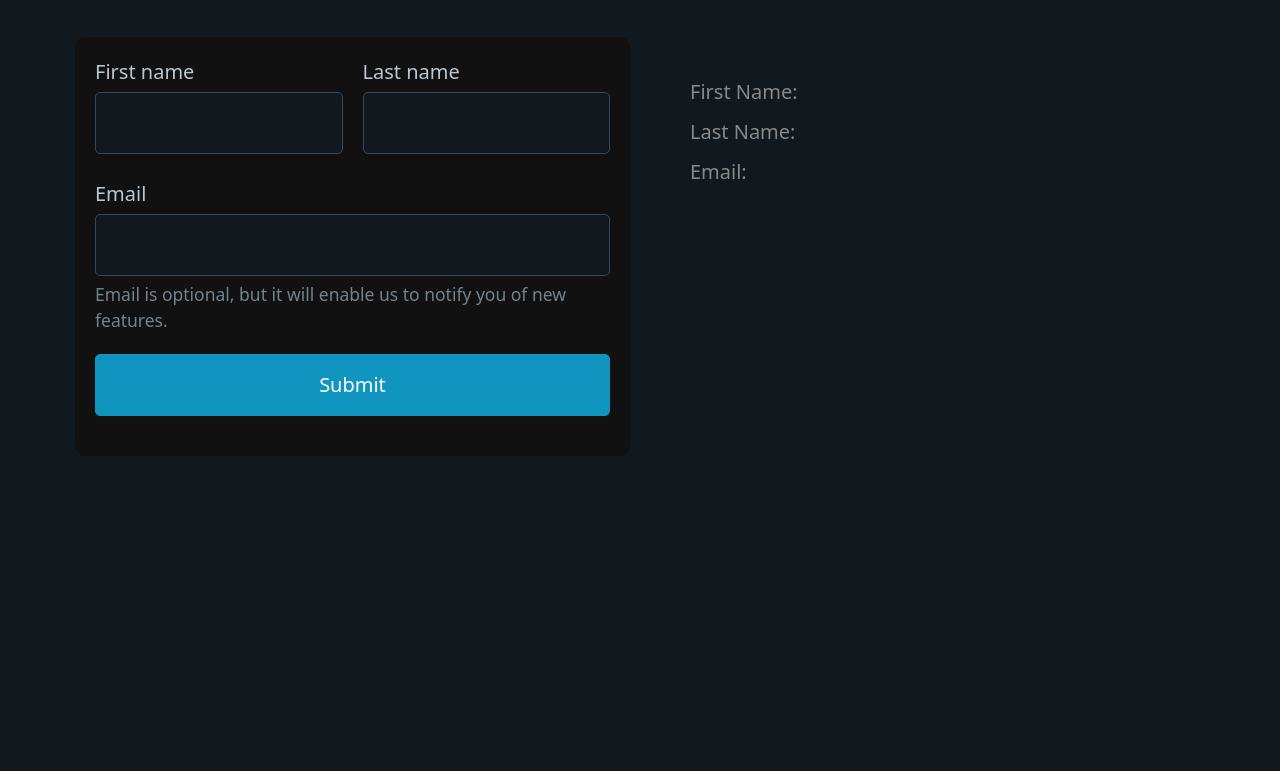
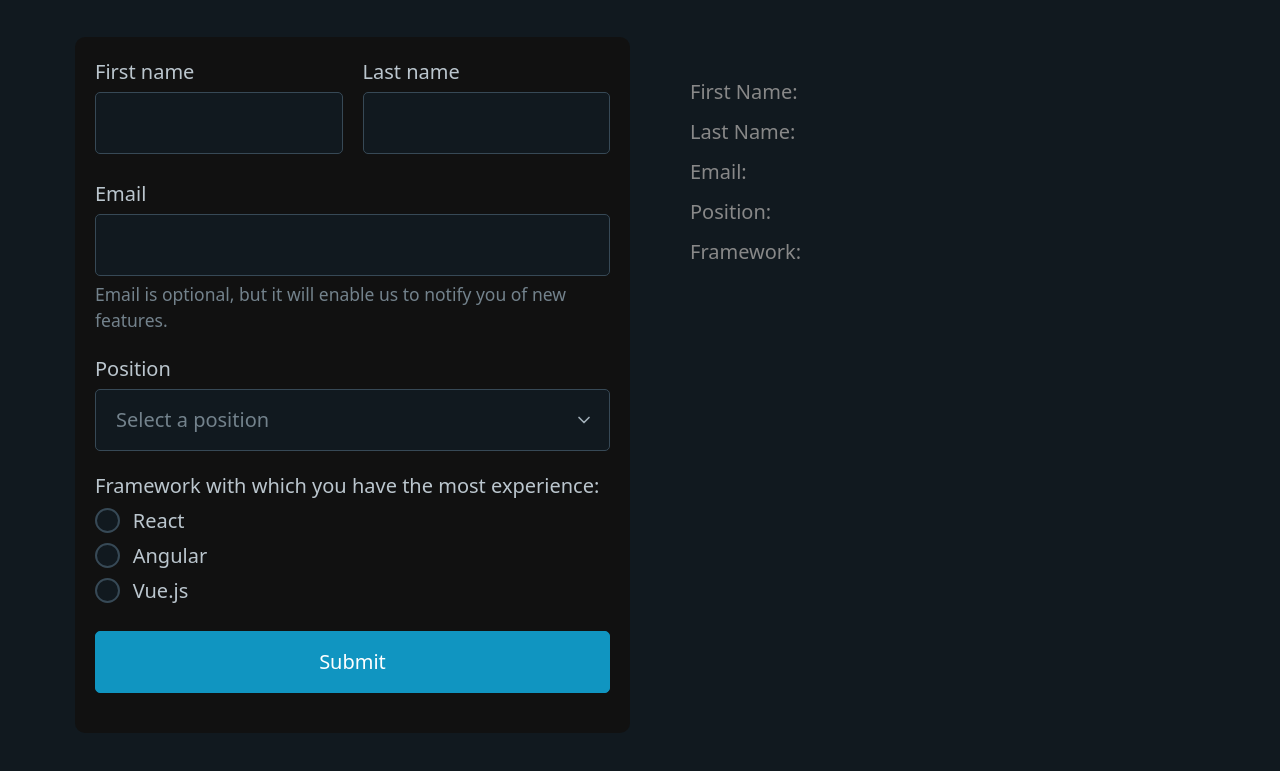
Before and after one commit to edwardtanguay/et044-alpine-site, a plain HTML site: page form.html in a window 1280 px wide. Shown: the part 153-924 px from the top of the page. Before the commit the page ends 800 px from the top, so only its background shows below. Drawn offline with nearby package versions, Linux system fonts and the light colour scheme.

Commit message:
form framework

```diff
--- a/form.html
+++ b/form.html
@@ -15,7 +15,7 @@
 	<title>Form</title>
 </head>
 
-<body x-data="{formData: {firstName: '', lastName: '', email: ''}}"
+<body x-data="{formData: {firstName: '', lastName: '', email: '', position: '', framework: ''}}"
 	  class="pageForm">
 	<main class="container">
 		<nav>
@@ -37,6 +37,7 @@
 									   x-model="formData.firstName"
 									   required>
 							</label>
+
 							<label for="lastname">
 								Last name
 								<input type="text"
@@ -44,9 +45,51 @@
 									   required>
 							</label>
 						</div>
+
 						<label for="email">Email</label>
-							<input type="text" x-model="formData.email">
+						<input type="text"
+							   x-model="formData.email">
 						<small>Email is optional, but it will enable us to notify you of new features.</small>
+
+						<label for="position">Position</label>
+						<select id="position"
+								x-model="formData.position"
+								required>
+							<option value=""
+									selected>Select a position</option>
+							<option value="fullStack">full-stack developer</option>
+							<option value="frontend">frontend developer</option>
+							<option value="backend">backend developer</option>
+						</select>
+
+						<fieldset>
+							<legend>Framework with which you have the most experience:</legend>
+							<label for="react">
+								<input type="radio"
+									   id="react"
+									   x-model="formData.framework"
+									   name="framework"
+									   value="react">
+								React
+							</label>
+							<label for="angular">
+								<input type="radio"
+									   id="angular"
+									   x-model="formData.framework"
+									   name="framework"
+									   value="angular">
+								Angular
+							</label>
+							<label for="vuejs">
+								<input type="radio"
+									   id="vuejs"
+									   x-model="formData.framework"
+									   name="framework"
+									   value="vuejs">
+								Vue.js
+							</label>
+						</fieldset>
+
 						<button @click="alert('formData = ' + JSON.stringify(formData, null, 2))">Submit</button>
 
 					</form>
@@ -64,6 +107,14 @@
 						<span class="label">Email:</span> <code x-show="formData.email.trim() !=''"
 							  x-text="formData.email"></code>
 					</div>
+					<div class="row">
+						<span class="label">Position:</span> <code x-show="formData.position.trim() !=''"
+							  x-text="formData.position"></code>
+					</div>
+					<div class="row">
+						<span class="label">Framework:</span> <code x-show="formData.framework.trim() !=''"
+							  x-text="formData.framework"></code>
+					</div>
 				</div>
 			</div>
 		</section>
```
